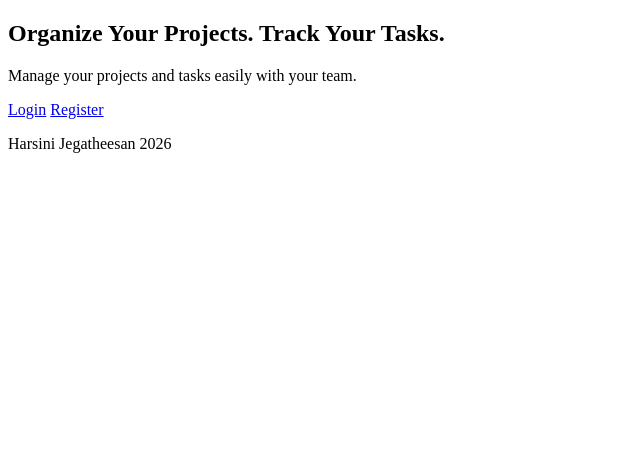
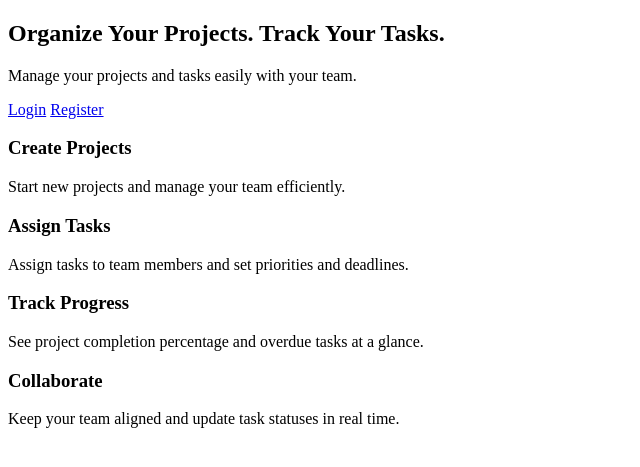
Before and after one commit to harsij01/project-manager, a Flask app: page / in a window 1280 px wide. Shown: the part 121-588 px from the top of the page, without its empty margins (0-640 px from the left). Run offline with Flask 3, Linux system fonts and the light colour scheme.

Commit message:
added features section

```diff
--- a/templates/layout.html
+++ b/templates/layout.html
@@ -35,11 +35,26 @@
                 </div>
                 {% endif %}
             </section>
+
+            <section class="features">
+                <div class="feature">
+                    <h3>Create Projects</h3>
+                    <p>Start new projects and manage your team efficiently.</p>
+                </div>
+                <div class="feature">
+                    <h3>Assign Tasks</h3>
+                    <p>Assign tasks to team members and set priorities and deadlines.</p>
+                </div>
+                <div class="feature">
+                    <h3>Track Progress</h3>
+                    <p>See project completion percentage and overdue tasks at a glance.</p>
+                </div>
+                <div class="feature">
+                    <h3>Collaborate</h3>
+                    <p>Keep your team aligned and update task statuses in real time.</p>
+                </div>
+            </section>
         </main>
         {% endblock %}
-
-        <footer>
-            <p>Harsini Jegatheesan 2026</p>
-        </footer>
     </body>
 </html>
```
